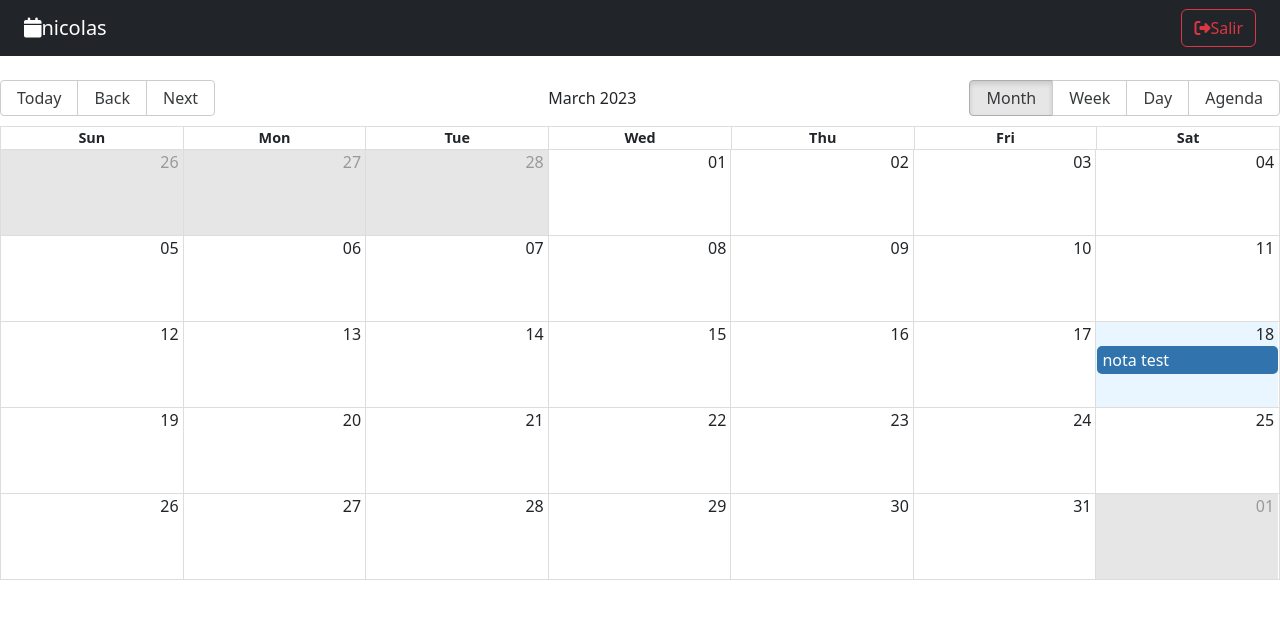
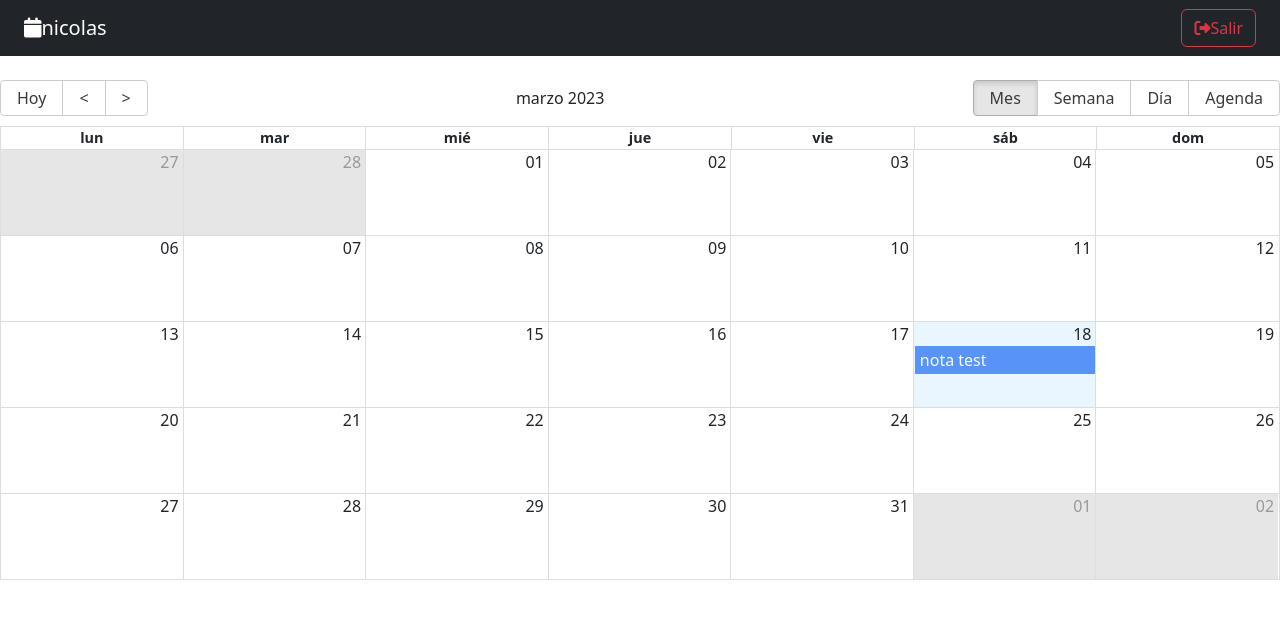
Before and after one commit to nicolasjrz/React-De-cero-a-experto, a React (Vite) app in the folder 10-calendar/: page / in a window 1280 px wide. Shown: the top 618 px of the page. Built offline with nearby package versions, Linux system fonts and the light colour scheme.

Commit message:
add style calendar

```diff
--- a/10-calendar/src/calendar/pages/CalendarPage.jsx
+++ b/10-calendar/src/calendar/pages/CalendarPage.jsx
@@ -1,22 +1,11 @@
 import React from "react";
 import { Navbar } from "./components/Navbar";
-import { Calendar, dateFnsLocalizer } from "react-big-calendar";
+import { Calendar } from "react-big-calendar";
 import "react-big-calendar/lib/css/react-big-calendar.css";
 
-import enUS from "date-fns/locale/en-US";
-import { addHours, format, parse, startOfWeek, getDay } from "date-fns";
-
-const locales = {
-  "en-US": enUS,
-};
-
-const localizer = dateFnsLocalizer({
-  format,
-  parse,
-  startOfWeek,
-  getDay,
-  locales,
-});
+import { addHours } from "date-fns";
+import { localizer } from "../../helpers/calendarLocalizer";
+import { getMessagesES } from "../../helpers/getMessages";
 
 const events = [
   {
@@ -24,20 +13,41 @@
     notes: "prueba de nota",
     start: new Date(),
     end: addHours(new Date(), 2),
+    bgColor: "#fafafa",
+    user: {
+      _id: 123,
+      name: "nicolas",
+    },
   },
 ];
 
 export const CalendarPage = () => {
+  const eventStyleGetter = (event, stsart, end, isSelected) => {
+    console.log({ event, stsart, end, isSelected });
+
+    const style = {
+      backgroundColor: "#347cf7",
+      borderRadius: "0px",
+      opacity: 0.8,
+      color: "white",
+    };
+
+    return { style };
+  };
+
   return (
     <>
       <Navbar />
 
       <Calendar
+        culture="es"
         localizer={localizer}
         events={events}
         startAccessor="start"
         endAccessor="end"
         style={{ height: 500 }}
+        messages={getMessagesES()}
+        eventPropGetter={eventStyleGetter}
       />
     </>
   );
--- /dev/null
+++ b/10-calendar/src/helpers/calendarLocalizer.js
@@ -0,0 +1,14 @@
+import esES from "date-fns/locale/es";
+import { format, parse, startOfWeek, getDay } from "date-fns";
+import { dateFnsLocalizer } from "react-big-calendar";
+const locales = {
+  es: esES,
+};
+
+export const localizer = dateFnsLocalizer({
+  format,
+  parse,
+  startOfWeek,
+  getDay,
+  locales,
+});
--- /dev/null
+++ b/10-calendar/src/helpers/getMessages.js
@@ -0,0 +1,17 @@
+export const getMessagesES = () => {
+  return {
+    allDay: "Todo el día",
+    previous: "<",
+    next: ">",
+    today: "Hoy",
+    month: "Mes",
+    week: "Semana",
+    day: "Día",
+    agenda: "Agenda",
+    date: "Fecha",
+    time: "Hora",
+    event: "Evento",
+    noEventsInRange: "No hay eventos en este rango",
+    showMore: (total) => `+ Ver más (${total})`,
+  };
+};
```
